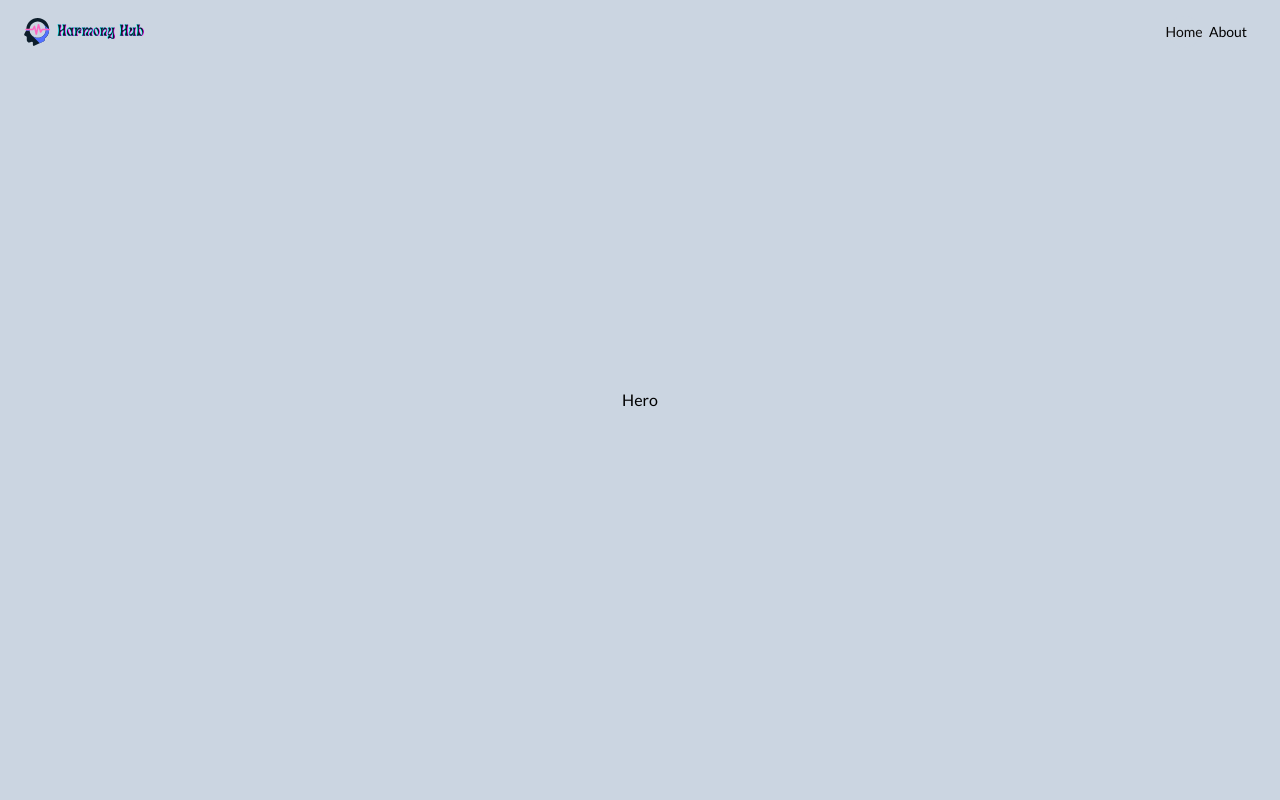
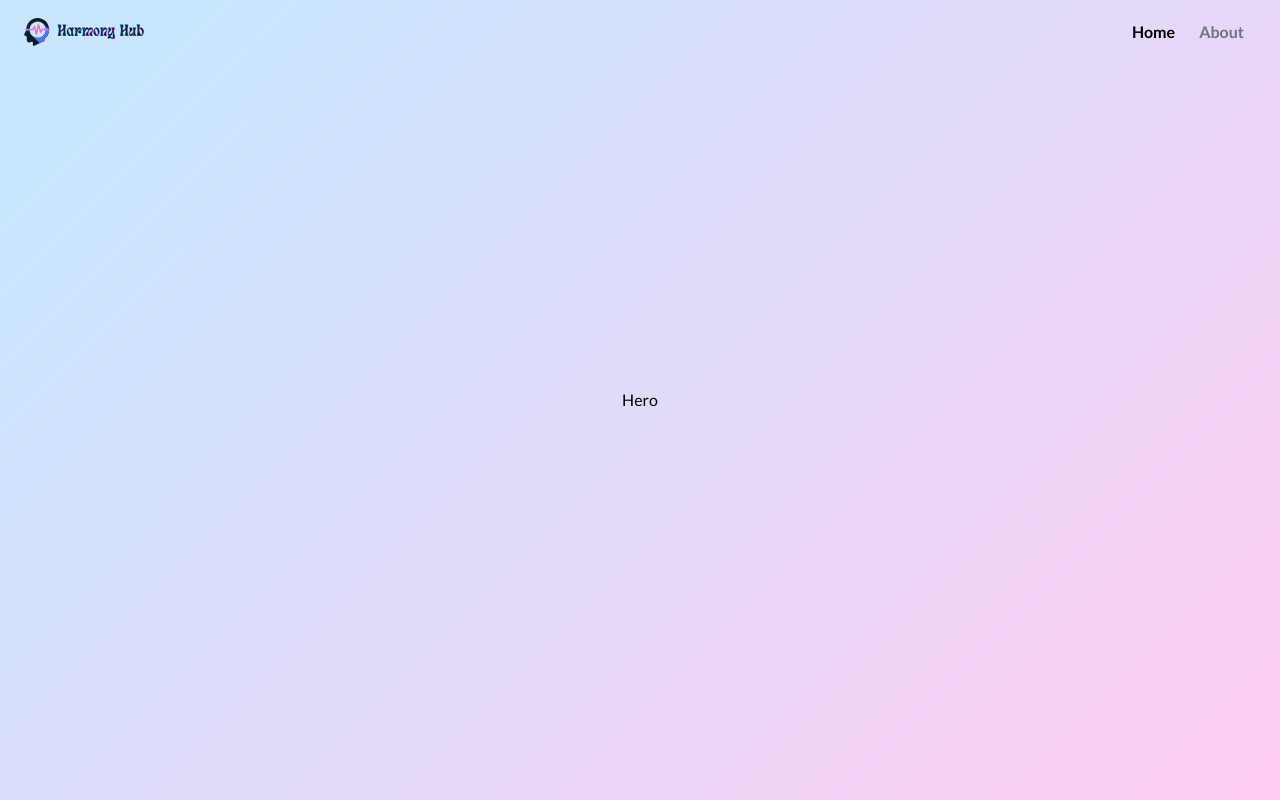
Before and after one commit to Dman0808/harmony-hub, a React (Vite) app: page / in a window 1280 px wide. Built offline with nearby package versions, Linux system fonts and the light colour scheme.

Commit message:
feat: add header links styles, add main bg color

```diff
--- a/src/components/GlobalStyle.jsx
+++ b/src/components/GlobalStyle.jsx
@@ -25,6 +25,9 @@ body {
   scroll-behavior: smooth;
   font-size: 1.6rem;
   background-color: ${({ theme }) => theme.colors.mainBgColor};
+  background-image: linear-gradient( 135deg, ${({ theme }) =>
+    theme.colors.mainBgColorFirst} 10%, ${({ theme }) =>
+  theme.colors.mainBgColorSecond} 100%);
   line-height: 1.5;
   min-height: 100%;
   overflow-x: hidden;
--- a/src/components/Header/Header.jsx
+++ b/src/components/Header/Header.jsx
@@ -8,14 +8,19 @@ import {
   HeaderNavLink,
   HeaderNavMenu,
   HeaderNavWrapper,
-  HeaderText,
   HeaderWrapper,
 } from "./Header.styled";
 
 function Header() {
   return (
     <HeaderWrapper>
-      <Logo />
+      <motion.div
+        initial={{ opacity: 0, y: -100 }}
+        animate={{ opacity: 1, y: 0 }}
+        transition={{ type: "spring", delay: 0.25 }}
+      >
+        <Logo />
+      </motion.div>
       <HeaderNavWrapper>
         <nav>
           <HeaderNavMenu>
@@ -25,17 +30,14 @@ function Header() {
                   <motion.div
                     initial={{ opacity: 0, y: -100 }}
                     animate={{ opacity: 1, y: 0 }}
-                    transition={{ type: "spring", delay: 0.25 }}
+                    transition={{ type: "spring", delay: 0.75 }}
                   >
-                    <HeaderNavLink to={to}>
-                      <HeaderText>{list}</HeaderText>
-                    </HeaderNavLink>
+                    <HeaderNavLink to={to}>{list}</HeaderNavLink>
                   </motion.div>
                 </HeaderItems>
               );
             })}
           </HeaderNavMenu>
-          {/* <MobileHeader /> */}
         </nav>
         <BurgerWrapper>
           <motion.div
--- a/src/components/Header/Header.styled.jsx
+++ b/src/components/Header/Header.styled.jsx
@@ -24,7 +24,7 @@ export const HeaderNavMenu = styled.ul`
   @media (min-width: 768px) {
     display: flex;
     align-items: center;
-    gap: 1.2rem;
+    gap: 2.4rem;
   }
 `;
 
@@ -32,45 +32,6 @@ export const HeaderNavWrapper = styled.div`
   display: flex;
   align-items: center;
   gap: 1.2rem;
-`;
-
-export const MobileHeaderMenu = styled.div`
-  display: flex;
-  align-items: center;
-  justify-content: center;
-  background-image: radial-gradient(
-    ${(p) => p.theme.colors.heroSecondOverlayColor}
-      ${(p) => p.theme.colors.heroOverlayColor}
-  );
-  border-radius: 50rem;
-  z-index: 1500;
-  position: absolute;
-  top: 50%;
-  right: 1.2rem;
-  transform: translateY(-50%);
-
-  @media (min-width: 768px) {
-    display: none;
-  }
-`;
-
-export const MobileOverlay = styled.div`
-  display: flex;
-  flex-direction: column;
-  align-items: center;
-  justify-content: center;
-  position: fixed;
-  top: 0;
-  bottom: 0;
-  left: 0;
-  right: 0;
-  height: 100%;
-  min-height: 100vh;
-  width: 100%;
-  background-color: #00000070;
-  z-index: 1000;
-  transform: translateY(${(props) => (props?.$isOpen ? "0%" : "-150%")});
-  transition: transform 5s ease-in-out;
 `;
 
 export const HeaderItems = styled.li`
@@ -81,35 +42,21 @@ export const HeaderItems = styled.li`
   width: 100%;
 `;
 
-export const HeaderText = styled.span`
-  font-size: 1.4rem;
-  font-weight: 400;
+export const HeaderNavLink = styled(NavLink)`
+  position: relative;
+  font-size: 1.6rem;
+  font-weight: 700;
   font-family: ${primaryFont};
   color: ${({ theme }) => theme.colors.headerTextColor};
   line-height: 1.28571;
-
-  transition: all var(--primary-transition);
-`;
-
-export const HeaderNavLink = styled(NavLink)`
-  display: flex;
-  align-items: center;
-  justify-content: center;
-  gap: 1.2rem;
-  width: 3.2rem;
-  height: 3.2rem;
-  position: relative;
-
-  border-radius: 50rem;
-
   transition: all var(--primary-transition);
 
+  &:hover {
+    color: ${({ theme }) => theme.colors.activeLinkColor};
+  }
+
   &.active {
-    background-color: ${({ theme }) => theme.colors.mainBgColor};
-
-    ${HeaderText} {
-      color: ${({ theme }) => theme.colors.mainTextColor};
-    }
+    color: ${({ theme }) => theme.colors.activeLinkColor};
   }
 `;
 
--- a/src/theme/theme.js
+++ b/src/theme/theme.js
@@ -1,6 +1,9 @@
 export const theme = {
   colors: {
-    mainBgColor: "#cbd5e1",
+    mainBgColorFirst: "#c8e7ff",
+    mainBgColorSecond: "#ffcbf2",
     mainTextColor: "#0c0a09",
+    headerTextColor: "#6c757d",
+    activeLinkColor: "#000",
   },
 };
```
